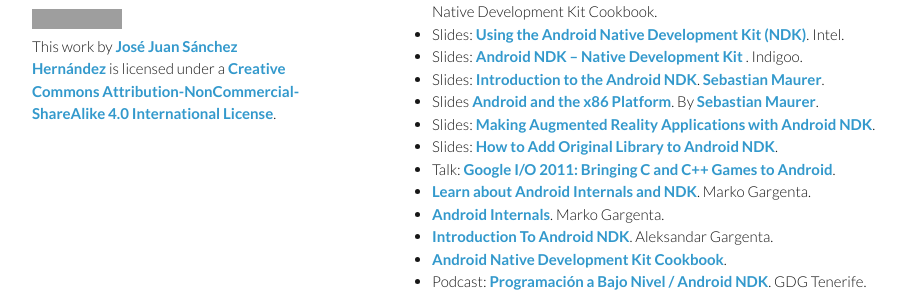
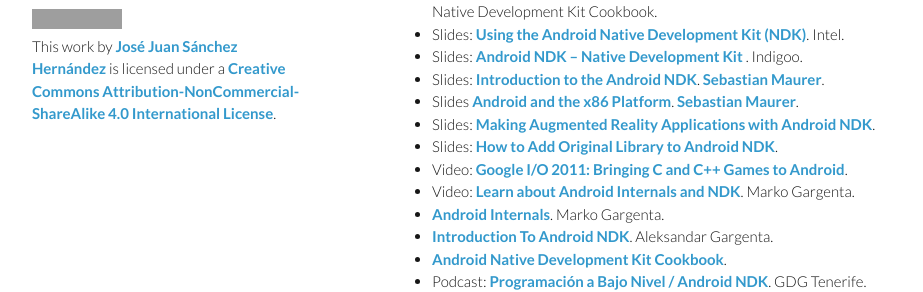
Before and after one commit to josejuansanchez/josejuansanchez.github.io, a Jekyll site: the page built from androidlab/ndk.md, in a window 1280 px wide. Shown: the part 142-434 px from the top of the page, without its empty margins (178-1101 px from the left). Built offline with Jekyll 4.4.1, drawn with Linux system fonts in a browser that asks for light colours; grey boxes are pictures that could not be loaded.

Commit message:
Update ndk.md

```diff
--- a/androidlab/ndk.md
+++ b/androidlab/ndk.md
@@ -10,11 +10,11 @@
 * Slides: [Using the Android Native Development Kit (NDK)](http://www.slideshare.net/ph0b/using-the-android-native-development-kit-ndk). Intel.
 * Slides: [Android NDK – Native Development Kit ](http://www.indigoo.com/dox/mobdev/01_Android/Android-NDK.pdf). Indigoo.
 * Slides: [Introduction to the Android NDK](http://www.slideshare.net/bemyapp/introduction-to-the-ndk-code-fest). [Sebastian Maurer](https://speakerdeck.com/mauimauer).
-* Slides [Android and the x86 Platform](https://speakerdeck.com/mauimauer/android-and-the-x86-platform). By [Sebastian Maurer](https://speakerdeck.com/mauimauer).
+* Slides [Android and the x86 Platform](https://speakerdeck.com/mauimauer/android-and-the-x86-platform). [Sebastian Maurer](https://speakerdeck.com/mauimauer).
 * Slides: [Making Augmented Reality Applications with Android NDK](http://www.slideshare.net/zilk/making-augmented-reality-applications-with-android-ndk-28065038).
 * Slides: [How to Add Original Library to Android NDK](http://www.slideshare.net/noritsuna/lecture03-2-web).
-* Talk: [Google I/O 2011: Bringing C and C++ Games to Android](https://www.youtube.com/watch?v=5yorhsSPFG4&feature=youtube_gdata_player).
-* [Learn about Android Internals and NDK](https://www.youtube.com/watch?v=byFTAhXVF7k&feature=youtube_gdata_player). Marko Gargenta.
+* Video: [Google I/O 2011: Bringing C and C++ Games to Android](https://www.youtube.com/watch?v=5yorhsSPFG4&feature=youtube_gdata_player).
+* Video: [Learn about Android Internals and NDK](https://www.youtube.com/watch?v=byFTAhXVF7k&feature=youtube_gdata_player). Marko Gargenta.
 * [Android Internals](http://www.slideshare.net/marakana99/marakana-androidinternals). Marko Gargenta.
 * [Introduction To Android NDK](https://thenewcircle.com/s/post/1153/introduction_to_ndk). Aleksandar Gargenta.
 * [Android Native Development Kit Cookbook](http://www.amazon.com/Android-Native-Development-Kit-Cookbook/dp/1849691509).
```
